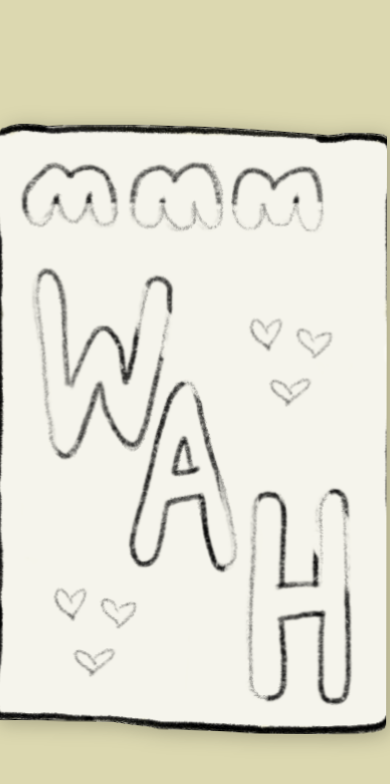
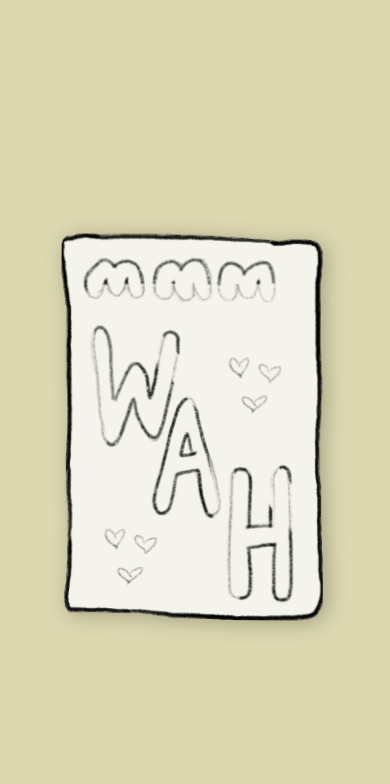
Before and after one commit to imforked/myfunnyvalentine, a Next.js app: page / in a window 390 px wide. Shown: the top 784 px of the page. Built offline with nearby package versions, Linux system fonts and the light colour scheme.

Commit message:
Start implementing mobile styles.

```diff
--- a/src/app/components/Card/index.tsx
+++ b/src/app/components/Card/index.tsx
@@ -164,9 +164,11 @@ export const Card = () => {
         )}
 
         {killCard && (
-          <S.ErrorMessage>
-            something out of my control went wrong. just text me.
-          </S.ErrorMessage>
+          <S.ErrorMessage
+            dangerouslySetInnerHTML={{
+              __html: `<span style="white-space:nowrap;">something out of my control went wrong.</span> <br />just text me.`,
+            }}
+          />
         )}
         <S.MmmWAHLayer $playMmmWAH={playMmmWAH}>
           <S.HopLayer $hop={isSubmitting}>
--- a/src/app/components/Card/styles/Card.styles.ts
+++ b/src/app/components/Card/styles/Card.styles.ts
@@ -7,6 +7,8 @@ export const FLIP_TIME_IN_MS = 800;
 export const PRESS_ANIMATION_IN_MS = 250;
 export const SUPER_SPIN_ANIMATION_IN_MS = 2000;
 export const MMM_WAH_ANIMATION_IN_MS = 4000;
+const DESKTOP_CARD_WIDTH = 415;
+const MOBILE_CARD_WIDTH = 262.5;
 
 const randomTilt = (max = 5) => (Math.random() * max * 2 - max).toFixed(2);
 
@@ -25,7 +27,7 @@ export const Container = styled.div<{
   $formIsActive: boolean;
 }>`
   position: relative;
-  width: 415px;
+  width: ${DESKTOP_CARD_WIDTH}px;
   height: 609px;
   border-radius: ${CARD_BORDER_RADIUS}px;
   perspective: 900px;
@@ -46,6 +48,11 @@ export const Container = styled.div<{
 
   &:hover {
     cursor: pointer;
+  }
+
+  @media screen and (max-width: 500px) {
+    width: ${MOBILE_CARD_WIDTH}px;
+    height: 385.5px;
   }
 `;
 
@@ -173,7 +180,12 @@ export const InteractiveStickersContainer = styled.div`
 `;
 
 export const ErrorMessage = styled.h2`
+  text-align: right;
   position: absolute;
   top: 50%;
   transform: translateY(-50%);
+
+  @media screen and (max-width: 500px) {
+    font-size: 14px;
+  }
 `;
--- a/src/app/components/Sticker/Sticker.context.ts
+++ b/src/app/components/Sticker/Sticker.context.ts
@@ -55,12 +55,23 @@ export const STICKER_CONTEXT: StickerContext[] = [
   // },
   {
     img: {
-      src: mmmWAH,
-      alt: "mmmmmWAH!",
-      width: 100,
-      height: 100,
+      src: mmmWAH.src,
+      alt: "mmmWAH!",
+      dimensions: {
+        mobile: {
+          width: 50,
+          height: 50,
+        },
+        desktop: {
+          width: 100,
+          height: 100,
+        },
+      },
     },
-    coordinates: { x: 300, y: 500 },
+    coordinates: {
+      mobile: { x: 200, y: 325 },
+      desktop: { x: 300, y: 500 },
+    },
     action: {
       type: STICKER_ACTION.PLAY_ANIMATION,
       animation: ANIMATION.MMM_WAH,
--- a/src/app/components/Sticker/Sticker.styles.ts
+++ b/src/app/components/Sticker/Sticker.styles.ts
@@ -1,5 +1,6 @@
 import { styled, css } from "styled-components";
-import { StickerCoordinates } from "./Sticker.types";
+import { ImgDimensions, StickerCoordinates } from "./Sticker.types";
+import Image from "next/image";
 
 export const Container = styled.div<{
   $coordinates: StickerCoordinates;
@@ -9,14 +10,38 @@ export const Container = styled.div<{
   position: absolute;
   filter: drop-shadow(0px 2px 6px rgba(0, 0, 0, 0.18));
   border-radius: 100px;
+
   ${({ $coordinates }) =>
     $coordinates &&
     css`
-      transform: translate(${$coordinates.x}px, ${$coordinates.y}px);
+      transform: translate(
+        ${$coordinates.desktop.x}px,
+        ${$coordinates.desktop.y}px
+      );
+
+      @media screen and (max-width: 500px) {
+        transform: translate(
+          ${$coordinates.mobile.x}px,
+          ${$coordinates.mobile.y}px
+        );
+      }
     `}
+
   ${({ $isInteractiveSticker }) =>
     $isInteractiveSticker &&
     css`
       opacity: 0;
     `}
 `;
+
+export const StyledImage = styled(Image)<{
+  $dimensions: { mobile: ImgDimensions; desktop: ImgDimensions };
+}>`
+  width: ${({ $dimensions }) => $dimensions.desktop.width}px;
+  height: ${({ $dimensions }) => $dimensions.desktop.height}px;
+
+  @media screen and (max-width: 500px) {
+    width: ${({ $dimensions }) => $dimensions.mobile.width}px;
+    height: ${({ $dimensions }) => $dimensions.mobile.height}px;
+  }
+`;
--- a/src/app/components/Sticker/Sticker.types.ts
+++ b/src/app/components/Sticker/Sticker.types.ts
@@ -1,18 +1,36 @@
-import { ImageProps } from "next/image";
 import { RefObject } from "react";
 
-export type StickerCoordinates = {
+type Coordinates = {
   x: number;
   y: number;
 };
 
+export type StickerCoordinates = {
+  mobile: Coordinates;
+  desktop: Coordinates;
+};
+
+export type ImgDimensions = {
+  width: number;
+  height: number;
+};
+
+type Img = {
+  src: string;
+  alt: string;
+  dimensions: {
+    mobile: ImgDimensions;
+    desktop: ImgDimensions;
+  };
+};
+
 export type StickerProps = {
-  img: ImageProps;
+  img: Img;
   coordinates: StickerCoordinates;
   index: number;
   isInteractiveSticker: boolean;
-  onClick: () => void
-  parrotAudioRef: RefObject<HTMLAudioElement | null>
+  onClick: () => void;
+  parrotAudioRef: RefObject<HTMLAudioElement | null>;
 };
 
 export enum STICKER_ACTION {
--- a/src/app/components/Sticker/index.tsx
+++ b/src/app/components/Sticker/index.tsx
@@ -1,7 +1,6 @@
 import { useRef } from "react";
 import * as S from "./Sticker.styles";
 import { StickerProps } from "./Sticker.types";
-import Image from "next/image";
 
 export const Sticker = ({
   img,
@@ -36,7 +35,13 @@ export const Sticker = ({
         handlePlay();
       }}
     >
-      <Image {...img} />
+      <S.StyledImage
+        src={img.src}
+        alt={img.alt}
+        $dimensions={img.dimensions}
+        width={img.dimensions.mobile.width}
+        height={img.dimensions.mobile.height}
+      />
     </S.Container>
   );
 };
```
